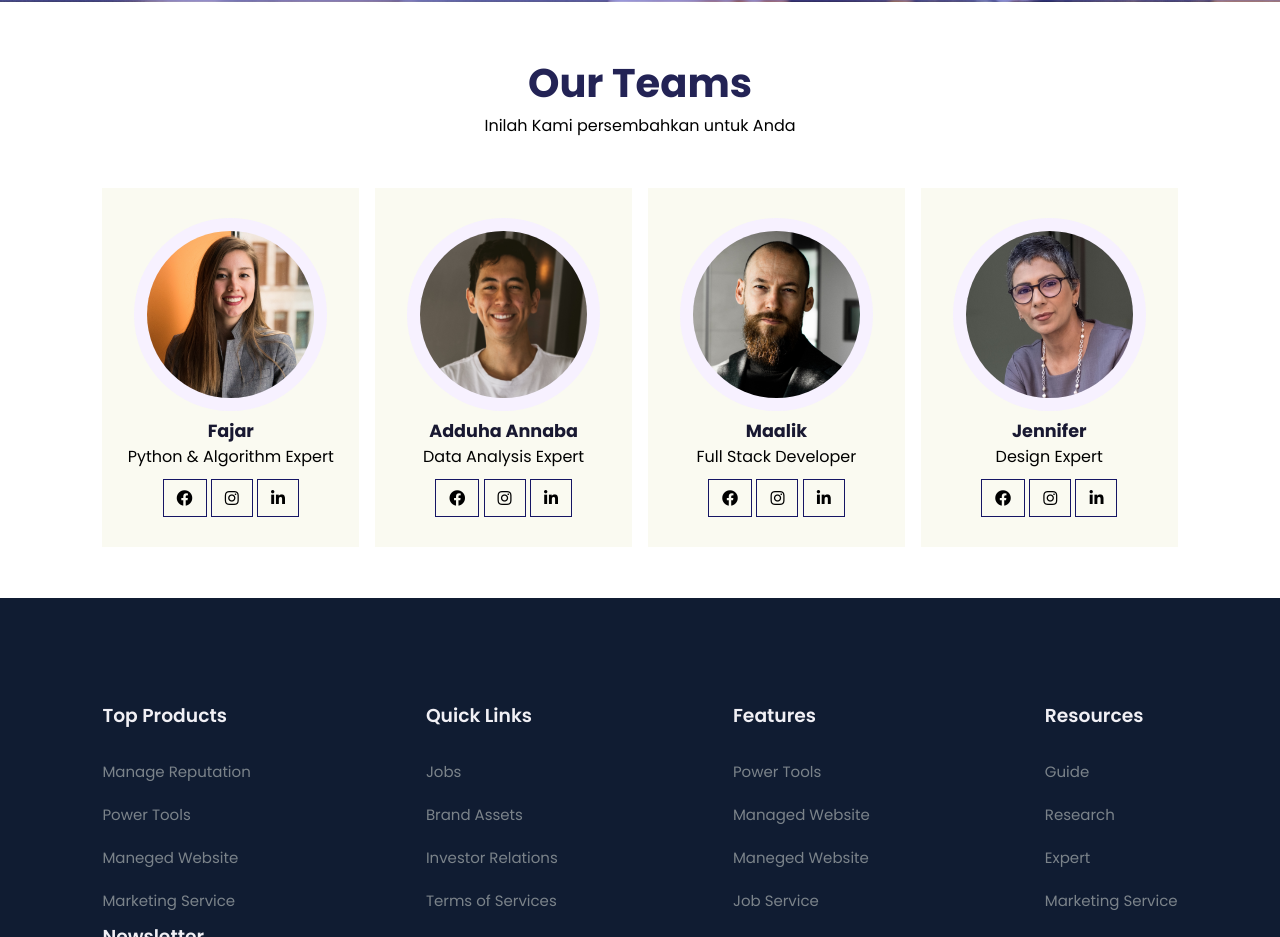
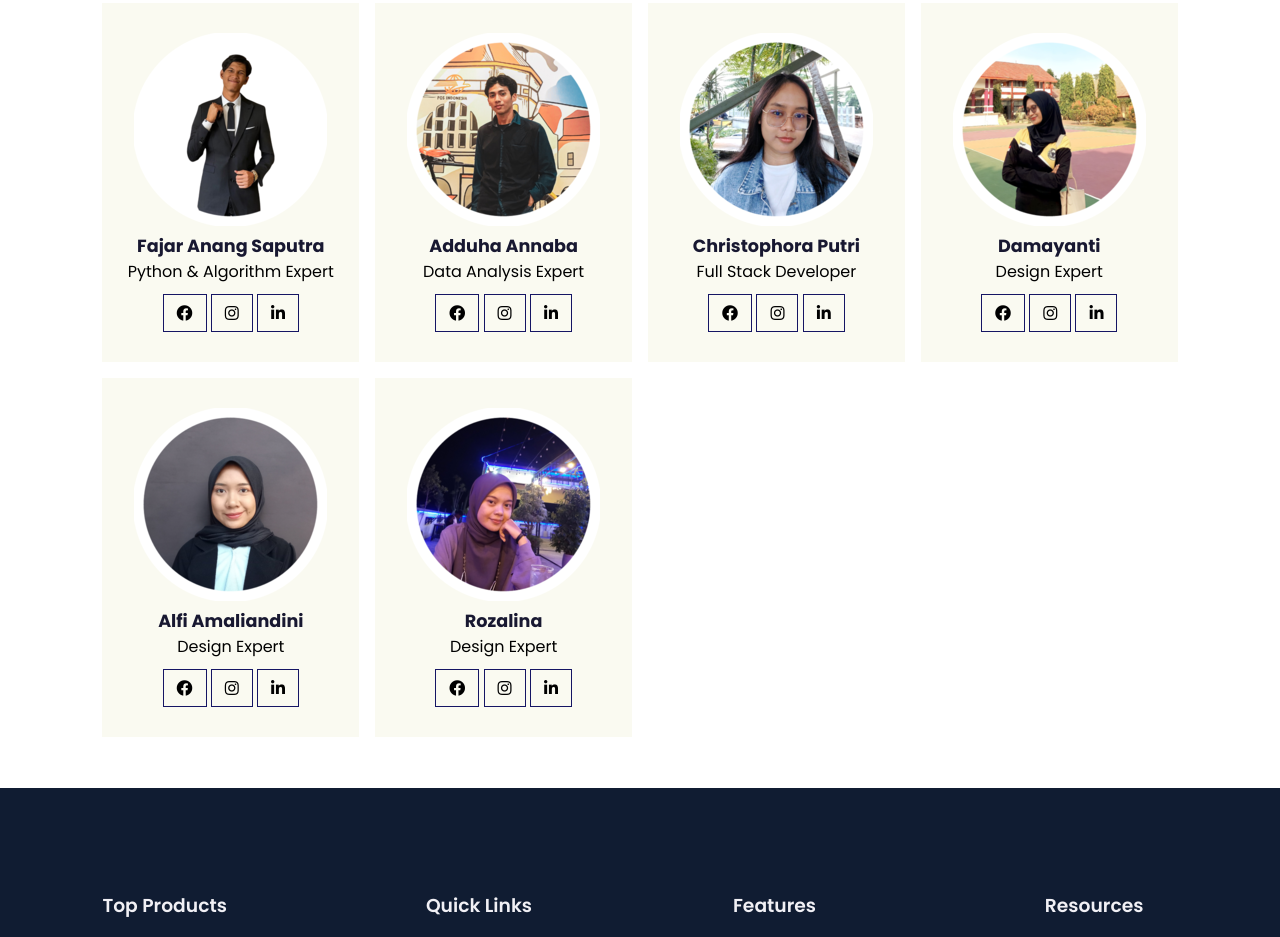
Before and after one commit to Fajar-Anangs/FE-Semarang-12, a website: page index.html in a window 1280 px wide. Shown: the part 4291-5228 px from the top of the page. Drawn offline with nearby package versions, Linux system fonts and the light colour scheme.

Commit message:
Update bagian Profiles

```diff
--- a/css/style.css
+++ b/css/style.css
@@ -577,6 +577,7 @@ nav .navigation ul li .daftar-btn:hover{
   background-color: #fafaf1;
   padding: 30px 10px;
 }
+
 
 .pro-links{
   margin-top: 10px;
--- a/index.html
+++ b/index.html
@@ -275,7 +275,7 @@
                     </div>
                 </div>
             </div>
-            <div class="form">
+            <!-- <div class="form">
                 <h3>Buat Akun Gratis Sekarang!</h3>
                 <input type="text" placeholder="Name" name="" id="">
                 <input type="text" placeholder="Alamat Email" name="" id="">
@@ -283,7 +283,7 @@
                 <div class="btn">
                     <a class="yellow" href="#">Submit Form</a>
                 </div>
-            </div>
+            </div> -->
         </section>
         <!-- Profiles -->
 
@@ -292,8 +292,8 @@
             <p>Inilah Kami persembahkan untuk Anda</p>
             <div class="expert-box">
                 <div class="profile">
-                    <img src="images/pro1.webp" alt="">
-                    <h6>Fajar</h6>
+                    <img src="images/Pro3.png" alt="">
+                    <h6>Fajar Anang Saputra</h6>
                     <p>Python & Algorithm Expert</p>
                     <div class="pro-links">
                         <i class="fab fa-facebook"></i>
@@ -302,7 +302,7 @@
                     </div>
                 </div>
                 <div class="profile">
-                    <img src="images/pro2.webp" alt="">
+                    <img src="images/Pro4.png" alt="">
                     <h6>Adduha Annaba</h6>
                     <p>Data Analysis Expert</p>
                     <div class="pro-links">
@@ -312,8 +312,8 @@
                     </div>
                 </div>
                 <div class="profile">
-                    <img src="images/pro3.webp" alt="">
-                    <h6>Maalik</h6>
+                    <img src="images/Pro1.png" alt="">
+                    <h6>Christophora Putri</h6>
                     <p>Full Stack Developer</p>
                     <div class="pro-links">
                         <i class="fab fa-facebook"></i>
@@ -322,8 +322,28 @@
                     </div>
                 </div>
                 <div class="profile">
-                    <img src="images/pro4.webp" alt="">
-                    <h6>Jennifer</h6>
+                    <img src="images/Pro2.png" alt="">
+                    <h6>Damayanti</h6>
+                    <p>Design Expert</p>
+                    <div class="pro-links">
+                        <i class="fab fa-facebook"></i>
+                        <i class="fab fa-instagram"></i>
+                        <i class="fab fa-linkedin-in"></i>
+                    </div>
+                </div>
+                <div class="profile">
+                    <img src="images/Pro5.png" alt="">
+                    <h6>Alfi Amaliandini</h6>
+                    <p>Design Expert</p>
+                    <div class="pro-links">
+                        <i class="fab fa-facebook"></i>
+                        <i class="fab fa-instagram"></i>
+                        <i class="fab fa-linkedin-in"></i>
+                    </div>
+                </div>
+                <div class="profile">
+                    <img src="images/Pro6.png" alt="">
+                    <h6>Rozalina</h6>
                     <p>Design Expert</p>
                     <div class="pro-links">
                         <i class="fab fa-facebook"></i>
```
Also changed, not shown: images/1.png (added), images/Pro1.png (added), images/Pro2.png (added), images/Pro3.png (added), images/Pro4.png (added), images/Pro5.png (added), images/Pro6.png (added), images/pro1.webp (deleted), images/pro2.webp (deleted), images/pro3.webp (deleted), images/pro4.webp (deleted), 5 other files.
